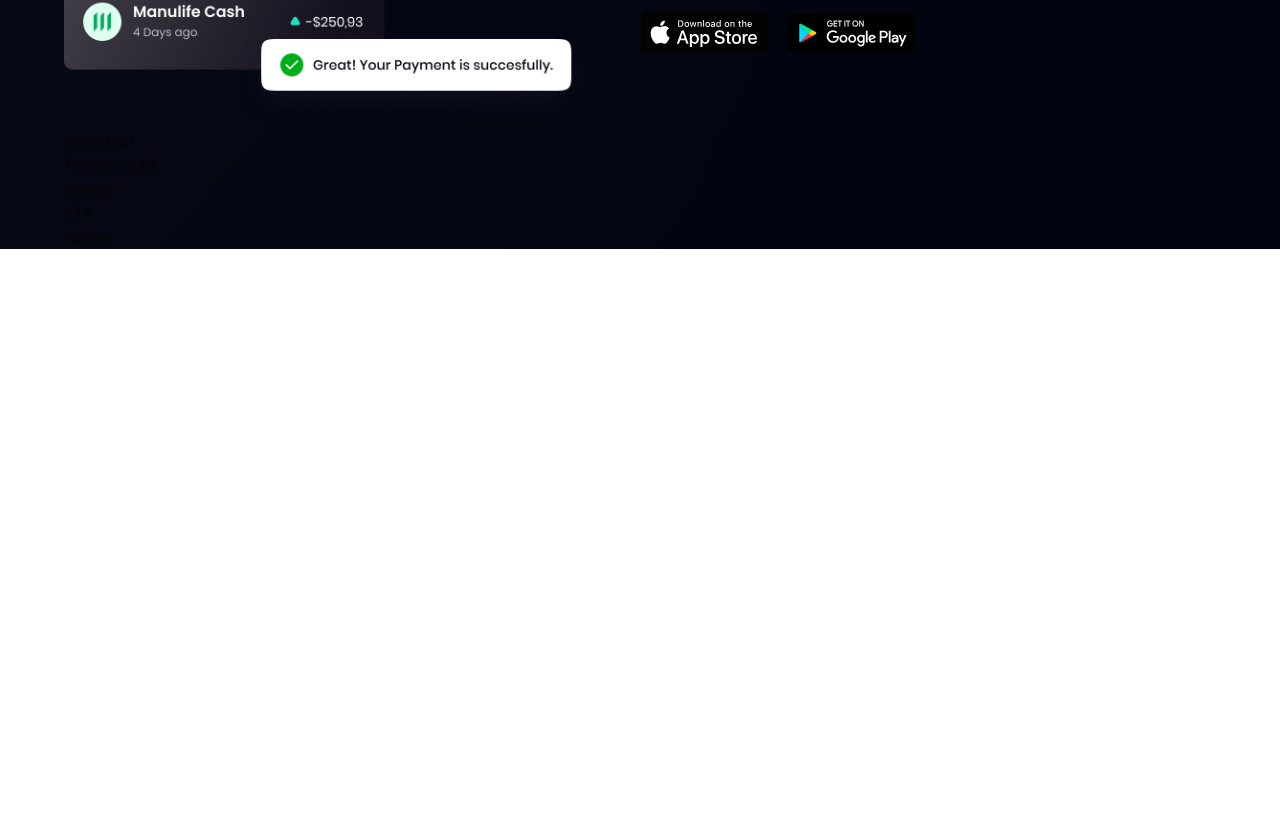
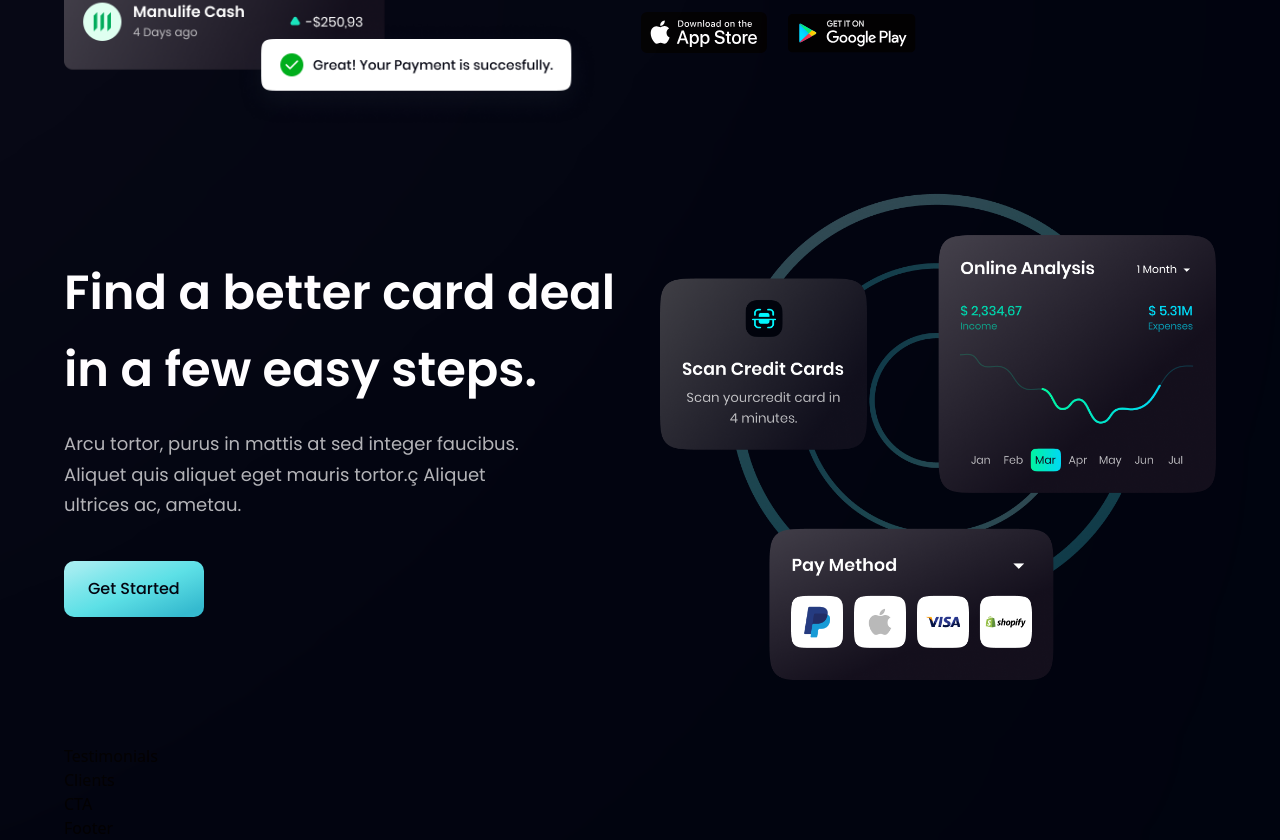
Before and after one commit to ArbaazKhan1/bank_app, a React (Vite) app: page / in a window 1280 px wide. Shown: the part 1911-2751 px from the top of the page. Before the commit the page ends 2160 px from the top, so only its background shows below. Built offline with nearby package versions, Linux system fonts and the light colour scheme.

Commit message:
added cardDeal

```diff
--- a/src/components/Button.jsx
+++ b/src/components/Button.jsx
@@ -2,7 +2,7 @@
 
 const Button = ({ styles }) => {
   return (
-   <button type="button" className={`py-4 px-6 bg-blue-gradient font-poppins font-medium tex-[18px] text-primary outline-none ${styles}`}>
+   <button type="button" className={`py-4 px-6 bg-blue-gradient font-poppins font-medium tex-[18px] text-primary rounded-[10px] outline-none ${styles}`}>
     Get Started
    </button>
   )
--- a/src/components/CardDeal.jsx
+++ b/src/components/CardDeal.jsx
@@ -1,8 +1,22 @@
 import React from 'react'
+import { card } from '../assets'
+import styles, { layout } from '../style'
+import Button from './Button'
 
 const CardDeal = () => {
   return (
-    <div>CardDeal</div>
+   <section className={layout.section}>
+    <div className={layout.sectionInfo}>
+      <h2 className={styles.heading2}>Find a better card deal <br className='sm:block hidden' />in a few easy steps.</h2>
+      <p className={`${styles.paragraph} max-w-[470px] mt-5`}>Arcu tortor, purus in mattis at sed integer faucibus. Aliquet quis aliquet eget mauris tortor.ç Aliquet ultrices ac, ametau.</p>
+
+      <Button styles='mt-10'/>
+    </div>
+
+    <div className={layout.sectionImg}>
+      <img src={card} alt="car" className='w-[100%] h-[100%]' />
+    </div>
+   </section>
   )
 }
 
```
